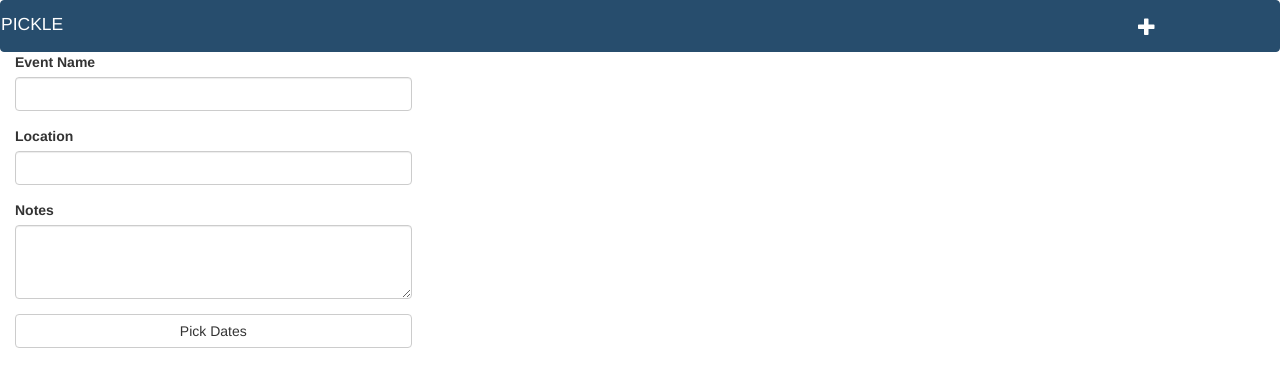
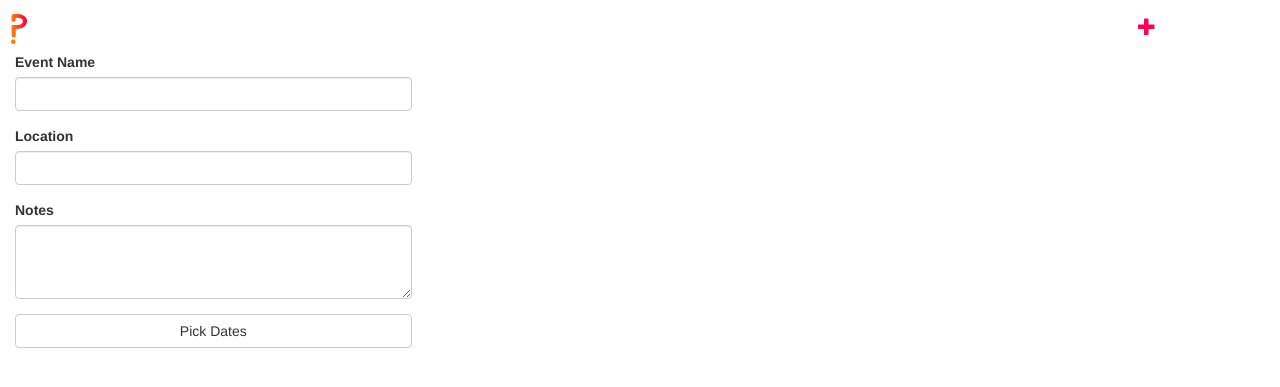
Before and after one commit to syked1/Polly_app, a Flask app: page /new_event in a window 1280 px wide. Shown: the top 387 px of the page. Run offline with Flask 2, Linux system fonts and the light colour scheme; parts of the project's set-up code (start-up, migrations or seed data) failed here and were passed over; some libraries are stand-ins or nearby versions.

Commit message:
Added Pickle home icon to navbar.

```diff
--- a/pickle_app/static/navbar.css
+++ b/pickle_app/static/navbar.css
@@ -1,7 +1,7 @@
 .navbar-custom{
-	background-color: #274D6D;
+	background-color: white;
 	margin-bottom:0px;
-	border-color: #274D6D;
+	border-color: white;
 
 
 }
@@ -26,6 +26,11 @@
 	color:white;
 }
 
+.navbar-brand-logo{
+	height: 30px;
+	padding-left:10px;
+}
+
 .app-name{
 	color:white;
 	height:50px;
@@ -41,5 +46,5 @@
 .btn-add-event{
 	position:relative;
 	float:right;
-	color:white;
+	color:#FF0053;
 }
--- a/pickle_app/templates/base_test.html
+++ b/pickle_app/templates/base_test.html
@@ -8,7 +8,6 @@
 	<script type="text/javascript" src="{{url_for("static", filename = "bower_components/bootstrap/dist/js/bootstrap.min.js")}}"></script>
 	<link rel="stylesheet" href="{{url_for("static", filename = "bower_components/bootstrap/dist/css/bootstrap.min.css")}}" />
 	<link rel="stylesheet" href="{{url_for("static", filename = "navbar.css")}}" />
-
 
     <meta name="viewport" content="width=device-width, initial-scale=1.0">
 
@@ -21,8 +20,10 @@
 <div class = "navbar navbar-custom" role = "navigation">
 	<div class = "container navbar-container">
 		<div class = "navbar-header-custom navbar-header-custom">
-			<a class = "navbar-brand navbar-item app-name" href = "{{url_for("index")}}"> PICKLE </a>
-			<a class = "navbar-brand navbar-item btn-add-event" href = "{{url_for("new_event")}}">
+			<a class = "navbar-brand navbar-item app-name" href = "{{url_for("index")}}">
+        <img class="navbar-brand-logo" src="../static/pickle-nav-logo.png" alt="pickle-logo"/>
+      </a>
+      <a class = "navbar-brand navbar-item btn-add-event" href = "{{url_for("new_event")}}">
 				<span class = "glyphicon glyphicon-plus"> </span>
 			</a>
 		</div>
```
Also changed, not shown: pickle_app/static/PickleMainIcon.png (added), pickle_app/static/pickle-nav-logo.png (added).
